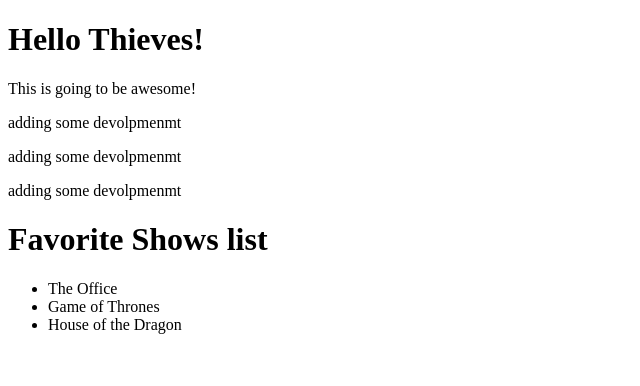
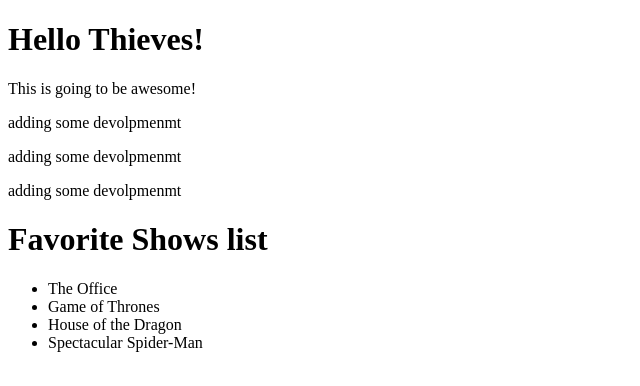
Before and after one commit to faithmcquade/inclass-work, a plain HTML site: page index.html in a window 1280 px wide. Shown: the whole page, without its empty margins (0-640 px from the left). Drawn offline with Linux system fonts and the light colour scheme.

Commit message:
added Spectacular Spider-Man

```diff
--- a/index.html
+++ b/index.html
@@ -16,6 +16,7 @@
         <li>The Office</li>
         <li>Game of Thrones</li>
         <li>House of the Dragon</li>
+        <li>Spectacular Spider-Man</li>
     </ul>
 </body>
 </html>
```
